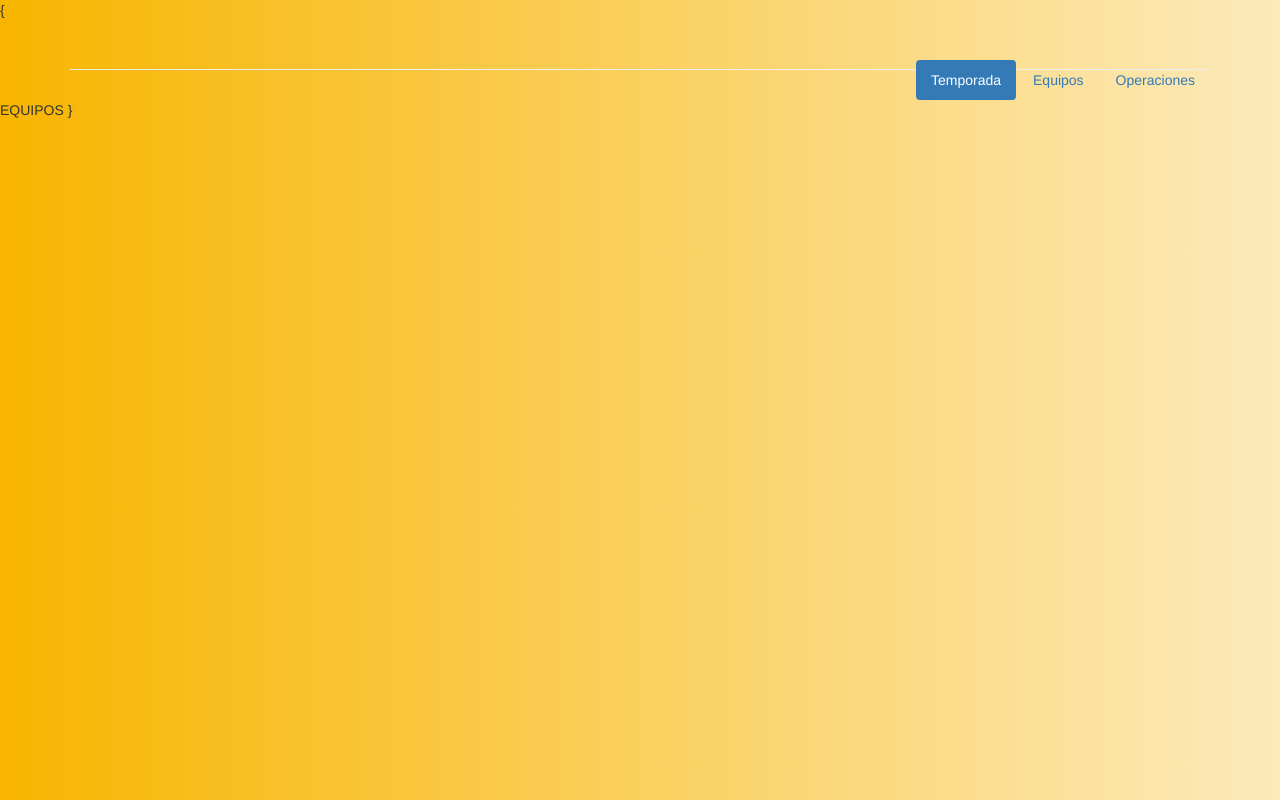
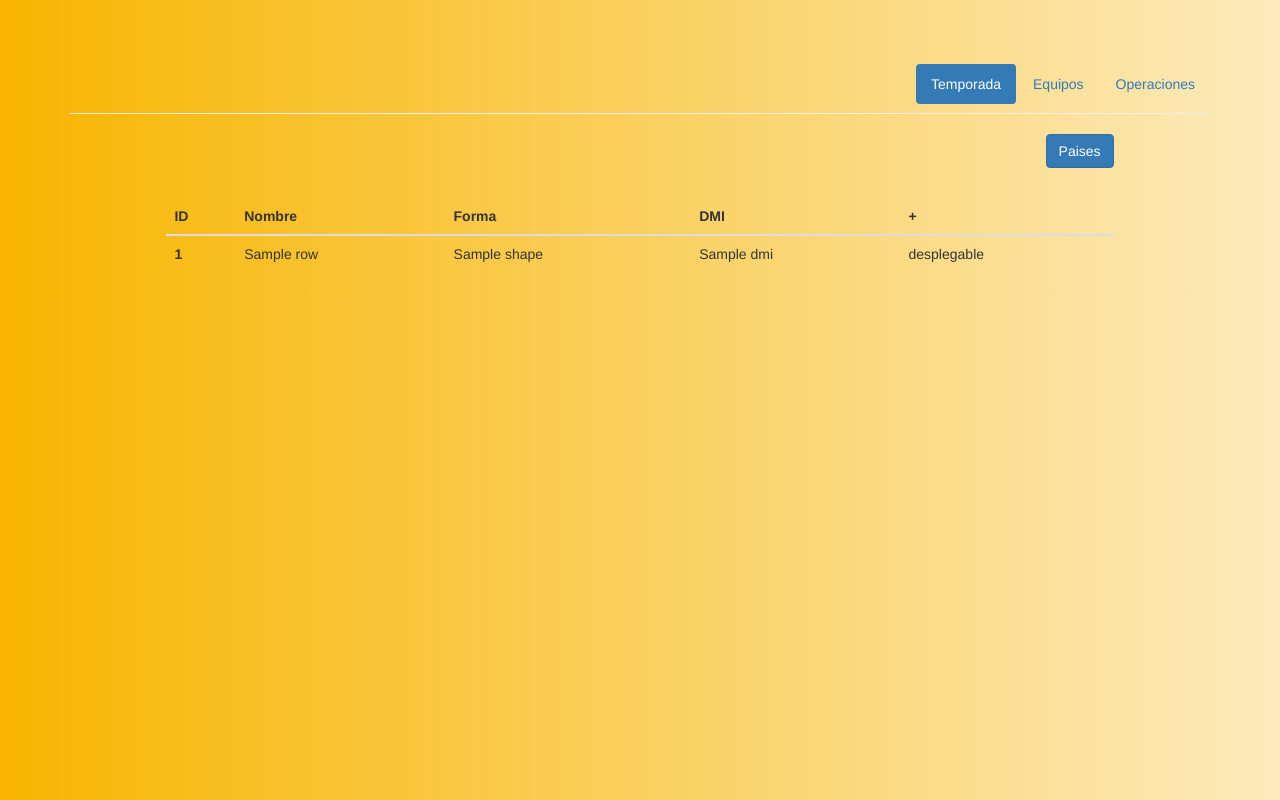
Before and after one commit to opedrenyo/buzzer_scrapper, a Flask app: template templates/equipos.html in a window 1280 px wide. Run offline with Flask 3, Linux system fonts and the light colour scheme; the template is opened without the code that fills it: most values are stand-ins (such as "Sample title", 1, 10 or a date in 2020); some libraries are stand-ins or nearby versions.

Commit message:
jugando gulosamente con pasar a la tabla y desplegable la info desde python, queda hacer las queries

```diff
--- a/index.py
+++ b/index.py
@@ -1,6 +1,17 @@
 from flask import Flask, render_template
 
 app = Flask(__name__)
+
+## Link a la parte visual, de aqui llamaremos a las otras clases para realizar funcionalidades con los botones
+
+#consultamos los players que hay
+players = []
+
+#consultamos los paises que hay
+countries = []
+
+#consultamos las temporadas que hay
+seasons = []
 
 @app.route('/')
 def home():
@@ -8,8 +19,11 @@ def home():
 
 @app.route('/equipos')
 def equipos():
-    return render_template('equipos.html')
+    return render_template('equipos.html', countries=countries, players=players)
 
 @app.route('/')
 def operaciones():
     return render_template('operaciones.html')
+
+if __name__ == '__main__':
+    app.run(host='127.0.0.1', port='80', debug=True)
--- a/static/css/main.css
+++ b/static/css/main.css
@@ -3,3 +3,15 @@ body{
     background: -webkit-linear-gradient(to right, #f8b500, #fceabb);  /* Chrome 10-25, Safari 5.1-6 */
     background: linear-gradient(to right, #f8b500, #fceabb); /* W3C, IE 10+/ Edge, Firefox 16+, Chrome 26+, Opera 12+, Safari 7+ */
 }
+
+.margin-top{
+    margin-top: 5%;
+}
+
+.margin-left{
+    margin-left: 13%;
+}
+
+.margin-right{
+    margin-right: 13%;
+}
--- a/templates/equipos.html
+++ b/templates/equipos.html
@@ -1,4 +1,38 @@
 {% extends "layouts/layout.html" %}
 {% block content%}
-    EQUIPOS
+<!-- Example split danger button -->
+<div class="dropdown pull-right margin-right">
+    <button class="btn btn-primary dropdown-toggle" type="button" id="dropdownMenuButton" data-bs-toggle="dropdown" aria-expanded="false">
+        Paises
+    </button>
+    <ul class="dropdown-menu" aria-labelledby="dropdownMenuButton">
+        {% for row in countries %}
+        <li><a class="dropdown-item" href="#">{{row.name}}</a></li>
+        {% endfor %}
+    </ul>
+</div>
+<div class="margin-left margin-right margin-top">
+<table class="table">
+    <thead>
+      <tr>
+        <th scope="col">ID</th>
+        <th scope="col">Nombre</th>
+        <th scope="col">Forma</th>
+        <th scope="col">DMI</th>
+        <th scope="col">+</th>
+      </tr>
+    </thead>
+    <tbody class="table-group-divider">
+        {% for row in players %}
+      <tr>
+        <th scope="row">{{row.id}}</th>
+        <td>{{row.name}}</td>
+        <td>{{row.shape}}</td>
+        <td>{{row.dmi}}</td>
+        <td>desplegable</td>
+        {% endfor %}
+      </tr>
+    </tbody>
+</table>
+</div>
 {% endblock %}
--- a/templates/layouts/layout.html
+++ b/templates/layouts/layout.html
@@ -1,4 +1,4 @@
-{<!DOCTYPE html>
+<!DOCTYPE html>
 <html>
   <head>
     <title>BB-Scrapper</title>
@@ -7,19 +7,20 @@
     <link rel="stylesheet" href="https://maxcdn.bootstrapcdn.com/bootstrap/3.3.5/css/bootstrap.min.css">
   </head>
   <body>
-    <div class="container">
-      <header class="page-header">
-        <ul class="nav nav-pills pull-right">
-          <li class="active"><a href="#">Temporada</a></li>
-          <li><a href="{{ url_for('/equipos') }}">Equipos</a></li> <!--aqui en href link al equipos.html-->
-          <li><a href="{{ url_for('/operaciones') }}">Operaciones</a></li> <!--aqui en href link al operacion.html-->
-        </ul>
-      </header>
+    <div class="container margin-top">
+      <!--logo de bbscrapper-->
+      <ul class="nav nav-pills pull-right">
+        <li class="active"><a href="{{ url_for('home') }}">Temporada</a></li>
+        <li><a href="{{ url_for('equipos') }}">Equipos</a></li>
+        <li><a href="{{ url_for('operaciones') }}">Operaciones</a></li>
+      </ul>
+      <header class="page-header"></header>
     </div>
     <!--Insertamos jQuery dependencia de Bootstrap-->
     <script src="https://ajax.googleapis.com/ajax/libs/jquery/1.11.3/jquery.min.js"></script>
     <!--Insertamos el archivo JS compilado y comprimido -->
     <script src="https://maxcdn.bootstrapcdn.com/bootstrap/3.3.5/js/bootstrap.min.js"></script>
+    <script src="https://cdn.jsdelivr.net/npm/bootstrap@5.3.0/js/bootstrap.bundle.min.js"></script>
     {% block content %}{% endblock %}
   </body>
-</html>}
+</html>
```
